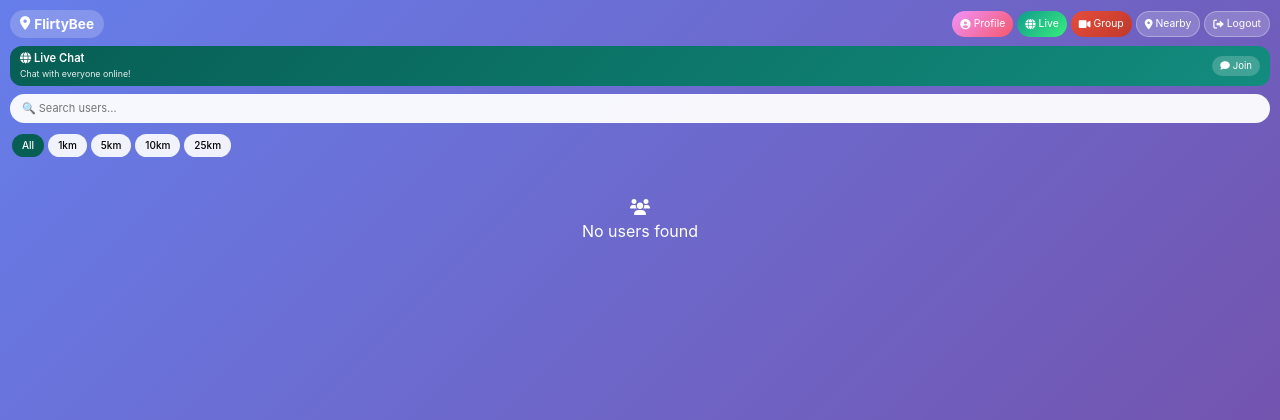
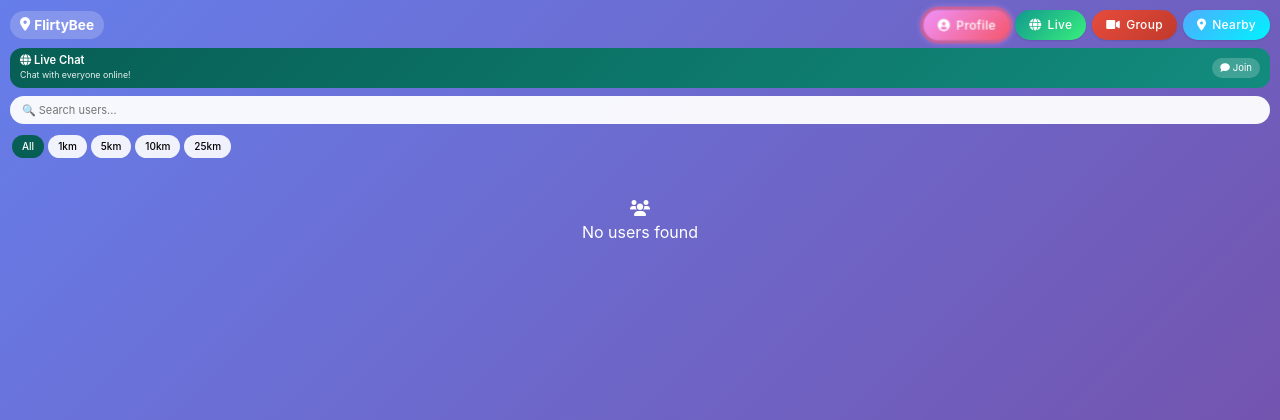
Before and after one commit to my-bmb/Message-, a Flask app: page /users in a window 1280 px wide. Shown: the top 420 px of the page. Run offline with Flask 3, Linux system fonts and the light colour scheme; the visitor is signed in with stand-in values (Sample User, id 1); data that the repository does not hold is empty; parts of the project's set-up code (start-up, migrations or seed data) failed here and were passed over; some libraries are stand-ins or nearby versions.

Commit message:
Add files via upload

```diff
--- a/templates/users.html
+++ b/templates/users.html
@@ -46,33 +46,99 @@
 
         .header-buttons {
             display: flex;
-            gap: 4px;
+            gap: 6px;
             flex-wrap: wrap;
         }
 
+        /* Improved header buttons: larger touch targets, better readability for mobile */
         .header-btn {
             background: rgba(255,255,255,0.2);
             backdrop-filter: blur(10px);
             border: 1px solid rgba(255,255,255,0.3);
             color: white;
-            border-radius: 25px;
-            padding: 4px 8px;
-            font-size: 0.65rem;
+            border-radius: 30px;
+            padding: 6px 12px;
+            font-size: 0.7rem;
+            font-weight: 500;
+            letter-spacing: 0.3px;
             cursor: pointer;
             transition: all 0.3s ease;
             display: flex;
             align-items: center;
-            gap: 3px;
+            gap: 6px;
             text-decoration: none;
+            box-shadow: 0 1px 2px rgba(0,0,0,0.1);
         }
 
         .header-btn:active {
-            transform: scale(0.95);
+            transform: scale(0.96);
+            background: rgba(255,255,255,0.35);
         }
 
+        /* Distinct gradient backgrounds for better readability and clickability */
+        /* PROFILE BUTTON - SPECIAL ATTENTION EFFECT: Glowing + Pulsing + Gradient Enhancement */
         .profile-btn {
             background: linear-gradient(135deg, #f093fb 0%, #f5576c 100%);
             border: none;
+            position: relative;
+            overflow: hidden;
+            /* Glowing animation + soft pulse to grab attention */
+            animation: profileGlowPulse 1.8s ease-in-out infinite;
+            box-shadow: 0 0 8px rgba(245, 87, 108, 0.6), 0 2px 5px rgba(0,0,0,0.2);
+            transition: transform 0.2s, box-shadow 0.2s;
+        }
+
+        /* Subtle shine overlay effect on profile button */
+        .profile-btn::before {
+            content: '';
+            position: absolute;
+            top: -50%;
+            left: -60%;
+            width: 200%;
+            height: 200%;
+            background: radial-gradient(circle, rgba(255,255,255,0.4) 0%, rgba(255,255,255,0) 80%);
+            opacity: 0;
+            transition: opacity 0.6s;
+            pointer-events: none;
+            border-radius: 30px;
+        }
+
+        .profile-btn:hover::before {
+            opacity: 1;
+        }
+
+        /* Keyframes for glowing + pulse effect */
+        @keyframes profileGlowPulse {
+            0% {
+                box-shadow: 0 0 0px 0px rgba(245, 87, 108, 0.4), 0 0 0px 0px rgba(240, 147, 251, 0.3);
+                transform: scale(1);
+            }
+            50% {
+                box-shadow: 0 0 0px 4px rgba(245, 87, 108, 0.7), 0 0 8px 4px rgba(240, 147, 251, 0.5);
+                transform: scale(1.02);
+            }
+            100% {
+                box-shadow: 0 0 0px 0px rgba(245, 87, 108, 0.2), 0 0 0px 0px rgba(240, 147, 251, 0.1);
+                transform: scale(1);
+            }
+        }
+
+        /* On mobile, keep the pulse but slightly smaller scale to avoid clipping */
+        @media (max-width: 480px) {
+            @keyframes profileGlowPulse {
+                0% {
+                    box-shadow: 0 0 0px 0px rgba(245, 87, 108, 0.4);
+                    transform: scale(1);
+                }
+                50% {
+                    box-shadow: 0 0 0px 3px rgba(245, 87, 108, 0.8);
+                    transform: scale(1.01);
+                }
+                100% {
+                    box-shadow: 0 0 0px 0px rgba(245, 87, 108, 0.2);
+                    transform: scale(1);
+                }
+            }
         }
 
         .live-chat-btn {
@@ -83,6 +149,41 @@
         .group-call-btn {
             background: linear-gradient(135deg, #e74c3c 0%, #c0392b 100%);
             border: none;
+        }
+
+        .nearby-btn {
+            background: linear-gradient(135deg, #4facfe 0%, #00f2fe 100%);
+            border: none;
+        }
+
+        /* Hide mobile text on very small screens but keep icons visible, still clickable */
+        @media (max-width: 480px) {
+            .header-btn span {
+                display: none;
+            }
+            .header-btn {
+                padding: 7px 10px;
+                gap: 0;
+            }
+            .header-btn i {
+                font-size: 1rem;
+                margin: 0;
+            }
+            /* Keep profile button distinct even with only icon */
+            .profile-btn {
+                animation: profileGlowPulse 1.8s ease-in-out infinite;
+            }
+        }
+
+        /* On larger phones and tablets, show text for clarity */
+        @media (min-width: 481px) {
+            .header-btn span {
+                display: inline;
+            }
+            .header-btn {
+                padding: 6px 14px;
+                font-size: 0.75rem;
+            }
         }
 
         /* Live Chat Banner */
@@ -534,21 +635,23 @@
             <span>FlirtyBee</span>
         </div>
         <div class="header-buttons">
+            <!-- Profile Button with Eye-Catching Effect (glow + pulse) to grab attention -->
             <a href="{{ url_for('profile') }}" class="header-btn profile-btn">
-                <i class="fas fa-user-circle"></i> <span class="hide-mobile">Profile</span>
+                <i class="fas fa-user-circle"></i> <span>Profile</span>
             </a>
+            <!-- Live Chat Button (Global Live) -->
             <a href="{{ url_for('live_chat') }}" class="header-btn live-chat-btn">
-                <i class="fas fa-globe"></i> <span class="hide-mobile">Live</span>
+                <i class="fas fa-globe"></i> <span>Live</span>
             </a>
+            <!-- Group Video Call Button -->
             <a href="{{ url_for('group_video_call') }}" class="header-btn group-call-btn">
-                <i class="fas fa-video"></i> <span class="hide-mobile">Group</span>
+                <i class="fas fa-video"></i> <span>Group</span>
             </a>
-            <button onclick="refreshLocation()" class="header-btn">
-                <i class="fas fa-location-dot"></i> <span class="hide-mobile">Nearby</span>
+            <!-- Nearby / Location Refresh Button (renamed for clarity) -->
+            <button onclick="refreshLocation()" class="header-btn nearby-btn">
+                <i class="fas fa-location-dot"></i> <span>Nearby</span>
             </button>
-            <button onclick="logoutUser()" class="header-btn">
-                <i class="fas fa-sign-out-alt"></i> <span class="hide-mobile">Logout</span>
-            </button>
+            <!-- EXIT/LOGOUT BUTTON REMOVED as requested -->
         </div>
     </div>
 
@@ -685,7 +788,7 @@
         let currentLocation = null;
         let currentDistanceFilter = 'all';
 
-        // Helper: format date+time in short Indian style: DD MMM, hh:mm AM/PM (one line)
+        // Helper: format date+time in short style (one line)
         function formatLastSeenDateTime(timestamp) {
             if (!timestamp) return "Recently";
             let date;
@@ -708,12 +811,11 @@
             if (diffDays === 1) return "Yesterday " + date.toLocaleTimeString('en-IN', { hour: '2-digit', minute:'2-digit', hour12: true });
             if (diffDays < 7) return `${diffDays}d ago`;
 
-            // Short date + time: "12 Mar, 2:30 PM"
             const options = { month: 'short', day: 'numeric', hour: '2-digit', minute: '2-digit', hour12: true };
             return date.toLocaleDateString('en-IN', options).replace(',', '');
         }
 
-        // Update all status elements with proper one-line datetime
+        // Update all status elements
         function updateAllStatusDisplays() {
             document.querySelectorAll('.user-lastseen .status-datetime').forEach(el => {
                 const rawLastSeen = el.getAttribute('data-lastseen');
@@ -721,7 +823,6 @@
                     const formatted = formatLastSeenDateTime(rawLastSeen);
                     el.textContent = formatted;
                 } else {
-                    // fallback to placeholder
                     if (el.textContent.trim() === "Loading..." || el.textContent.trim() === "") {
                         el.textContent = "Recently";
                     }
@@ -795,13 +896,11 @@
             socket.on('nearby_users_update', (data) => {
                 if (data.users) updateUsersDistance(data.users);
             });
-            // Enhanced status update: shows one line date+time for offline users
             socket.on('user_status', (data) => {
                 const card = document.querySelector(`.user-card[data-user-id="${data.user_id}"]`);
                 if (card) {
                     const indicator = card.querySelector('.online-indicator');
                     const lastseenDiv = card.querySelector('.user-lastseen');
-
                     if (data.is_online) {
                         indicator.classList.remove('offline');
                         indicator.classList.add('online');
@@ -814,7 +913,6 @@
                         if (lastseenDiv && data.last_seen) {
                             const formattedDateTime = formatLastSeenDateTime(data.last_seen);
                             lastseenDiv.innerHTML = `<i class="fas fa-clock offline-text" style="font-size:5px;"></i><span class="offline-text status-datetime">${formattedDateTime}</span>`;
-                            // store raw last_seen for future updates
                             const spanEl = lastseenDiv.querySelector('.status-datetime');
                             if (spanEl) spanEl.setAttribute('data-lastseen', data.last_seen);
                         }
@@ -856,7 +954,6 @@
                             distanceDiv.innerHTML = `<i class="fas fa-question-circle"></i> ?`;
                         }
                     }
-                    // Also update status if last_seen_raw is provided via socket (optional)
                     if (user.last_seen_raw && !user.is_online) {
                         const lastseenDiv = card.querySelector('.user-lastseen');
                         if (lastseenDiv) {
@@ -895,27 +992,18 @@
             items.forEach(item => container.appendChild(item));
         }
 
-        async function logoutUser() {
-            if (isLoggingOut) return;
-            isLoggingOut = true;
-            if (socket) { socket.off(); socket.disconnect(); socket = null; }
-            try { sessionStorage.clear(); localStorage.clear(); } catch(e) {}
-            await fetch('/logout', { method: 'POST' });
-            window.location.replace('/login');
-        }
+        // Logout function removed as exit button is gone
 
         document.addEventListener('DOMContentLoaded', function() {
             const urlParams = new URLSearchParams(window.location.search);
             const hasLocation = urlParams.has('lat') && urlParams.has('lng');
 
-            // Apply one-line date-time formatting for all offline users from server data
             updateAllStatusDisplays();
 
             window.socket = initSocket();
             window.socket.connect();
 
             const prompt = document.getElementById('locationPrompt');
-
             if (!hasLocation && !isLoggingOut) {
                 if (navigator.geolocation) {
                     navigator.geolocation.getCurrentPosition(
@@ -931,7 +1019,7 @@
                         },
                         (error) => {
                             if (prompt) prompt.style.display = 'flex';
-                            updateAllStatusDisplays(); // ensure fallback formatting
+                            updateAllStatusDisplays();
                         },
                         { enableHighAccuracy: true, timeout: 5000 }
                     );
```
